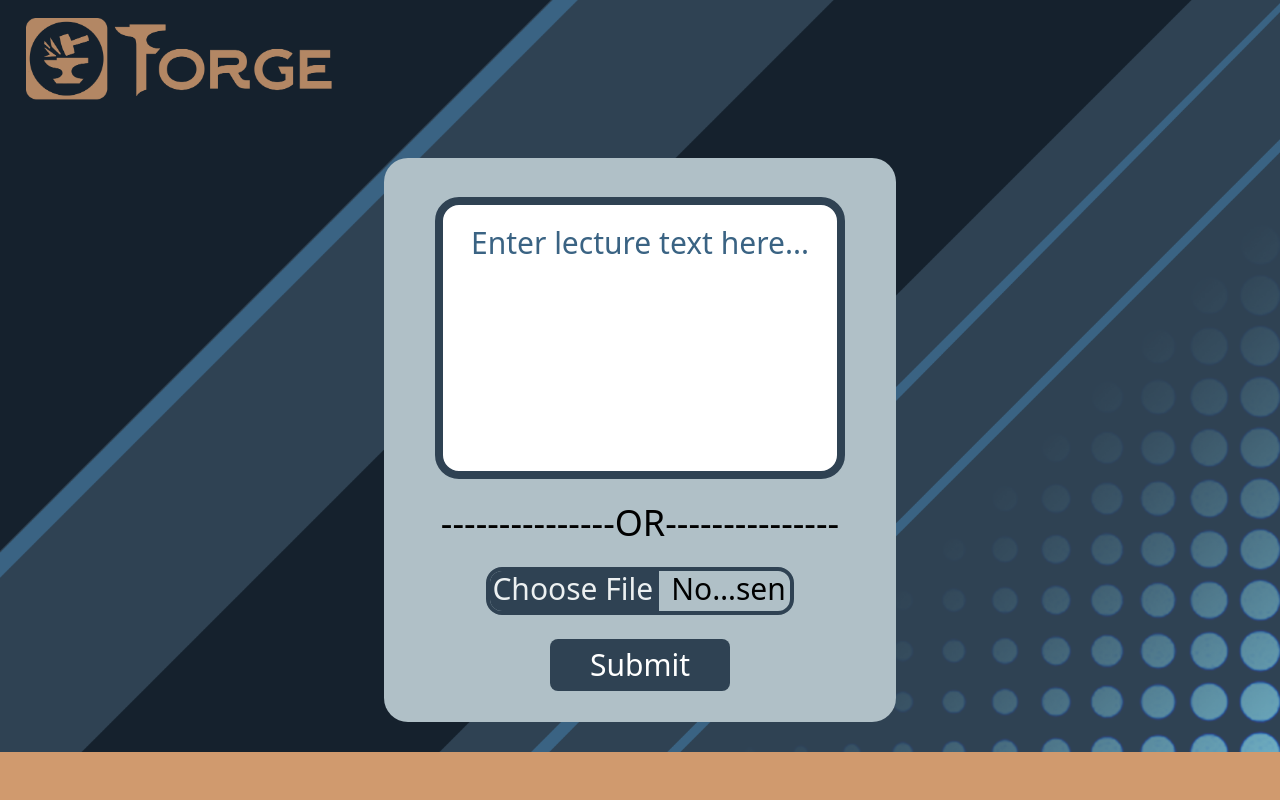
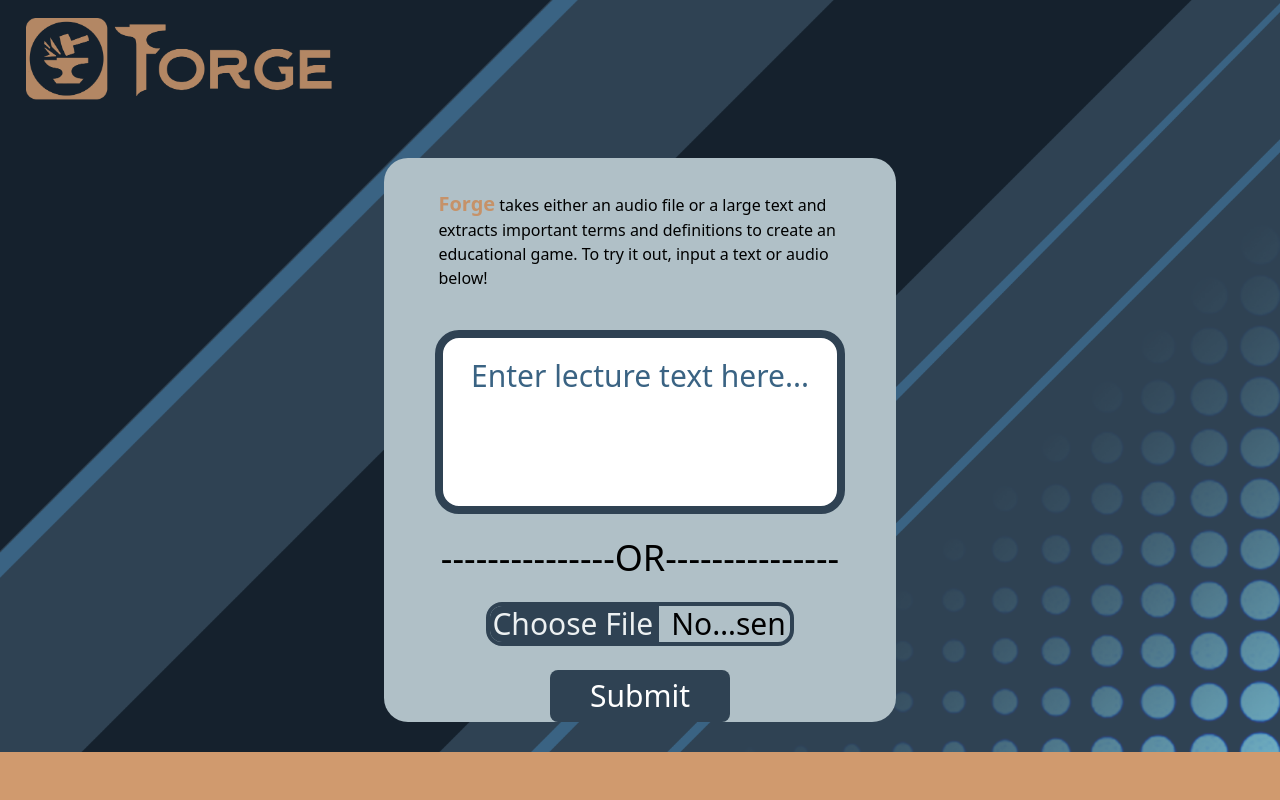
Before and after one commit to NotFish232/TribeHacks-2024, a Flask app: page / in a window 1280 px wide. Run offline with Flask 3, Linux system fonts and the light colour scheme; style sheets or scripts are compiled from the project's sources; parts of the project's set-up code (start-up, migrations or seed data) failed here and were passed over; some libraries are stand-ins or nearby versions.

Commit message:
add desc

```diff
--- a/templates/index.html
+++ b/templates/index.html
@@ -1,26 +1,51 @@
 {% extends "base.html" %}
 {% block content %}
-<div class="bg-cover bg-center h-[94vh]" style="background-image:url('static/assets/Website_P1_Blank.png')">
-    <img class="h-[15vh] ml-3"  src="{{url_for('static', filename='assets/Logo_Full.png')}}">
-    <div class="container mx-auto flex flex-col items-center justify-center border-indigo-50 rounded-3xl border-0 w-2/5 h-3/4 bg-theme-artic grid-flow-*" style="margin: auto; margin-top:3%;">
-
-        <form action="/loading" method="post" class="flex flex-col m-auto mt-0 h-full w-full items-center justify-center" enctype="multipart/form-data">
-            <textarea id="text_input" name="text_input" class="p-5 resize-none placeholder:text-center focus:outline-none mx-auto mt-2 border-8 border-theme-slate rounded-3xl w-4/5 h-1/2 align-text-top text-3xl placeholder-theme-steel text-theme-slate" placeholder="Enter lecture text here..."></textarea>
-            <br>
-            <p1 class="text-4xl">---------------OR---------------</p1>
-            <br>
-            <!-- <input type = "file" title=" " class="bg-theme-artic  mt-4 border-8 border-theme-slate rounded-3xl w-3/5 h-1/6 text-center text-4xl flex items-center justify-center" style="position: relative;"/> -->
+    <div
+        class="h-[94vh] bg-cover bg-center"
+        style="background-image:url('static/assets/Website_P1_Blank.png')">
+        <img
+            class="ml-3 h-[15vh]"
+            src="{{ url_for('static', filename='assets/Logo_Full.png') }}" />
+        <div
+            class="grid-flow-* container mx-auto flex h-3/4 w-2/5 flex-col items-center justify-center rounded-3xl border-0 border-indigo-50 bg-theme-artic"
+            style="margin: auto; margin-top:3%;">
+            <div class="text-black mx-3 p-4 m-4 w-[85%]">
+                <a class="font-semibold text-theme-bronze text-xl brightness-95">Forge</a> takes either an audio file or a large text and extracts
+                important terms and definitions to create an educational game.
+                To try it out, input a text or audio below!
+            </div>
+            <form
+                action="/loading"
+                method="post"
+                class="m-auto mt-0 flex h-full w-full flex-col items-center justify-center"
+                enctype="multipart/form-data">
+                <textarea
+                    id="text_input"
+                    name="text_input"
+                    class="mx-auto mt-2 h-1/2 w-4/5 resize-none rounded-3xl border-8 border-theme-slate p-5 align-text-top text-3xl text-theme-slate placeholder-theme-steel placeholder:text-center focus:outline-none"
+                    placeholder="Enter lecture text here..."></textarea>
+                <br />
+                <p1 class="text-4xl">---------------OR---------------</p1>
+                <br />
+                <!-- <input type = "file" title=" " class="bg-theme-artic  mt-4 border-8 border-theme-slate rounded-3xl w-3/5 h-1/6 text-center text-4xl flex items-center justify-center" style="position: relative;"/> -->
                 <!-- insert like the file upload button here -->
 
-                <!-- <img class="-ml-5 mr-9 h-[7vh] w-[7vh]"  src="{{url_for('static', filename='assets/Attachment_Icon.png')}}"> -->
+                <!-- <img class="-ml-5 mr-9 h-[7vh] w-[7vh]"  src="{{ url_for('static', filename='assets/Attachment_Icon.png') }}"> -->
 
-            <input accept=".txt, .wav" name="file_input" class=" text-3xl block w-3/5 h-12
-            file:bg-theme-slate file:hover:bg-theme-prussian file:text-theme-halfw file:py-3 file:-ml-1 file:-my-3 file:mr-3 file:border-0 dark:bg-white dark:text-theme-steel
-            border-theme-slate hover:border-theme-prussian border-4 rounded-2xl cursor-pointer  focus:outline-none" id="file_input" type="file">
-            <input type="submit" class = " mt-6 px-10 py-2 text-3xl text-white rounded-lg bg-theme-slate hover:bg-theme-prussian cursor-pointer" value="Submit">
-        </form>
+                <input
+                    accept=".txt, .wav"
+                    name="file_input"
+                    class=" block h-12 w-3/5 cursor-pointer
+            rounded-2xl border-4 border-theme-slate text-3xl file:-my-3 file:-ml-1 file:mr-3 file:border-0 file:bg-theme-slate file:py-3
+            file:text-theme-halfw hover:border-theme-prussian file:hover:bg-theme-prussian focus:outline-none dark:bg-white  dark:text-theme-steel"
+                    id="file_input"
+                    type="file" />
+                <input
+                    type="submit"
+                    class=" mt-6 cursor-pointer rounded-lg bg-theme-slate px-10 py-2 text-3xl text-white hover:bg-theme-prussian"
+                    value="Submit" />
+            </form>
+        </div>
     </div>
-
-</div>
-<div class="h-[6vh] w-full bg-theme-bronze"></div>
+    <div class="h-[6vh] w-full bg-theme-bronze"></div>
 {% endblock %}
```
